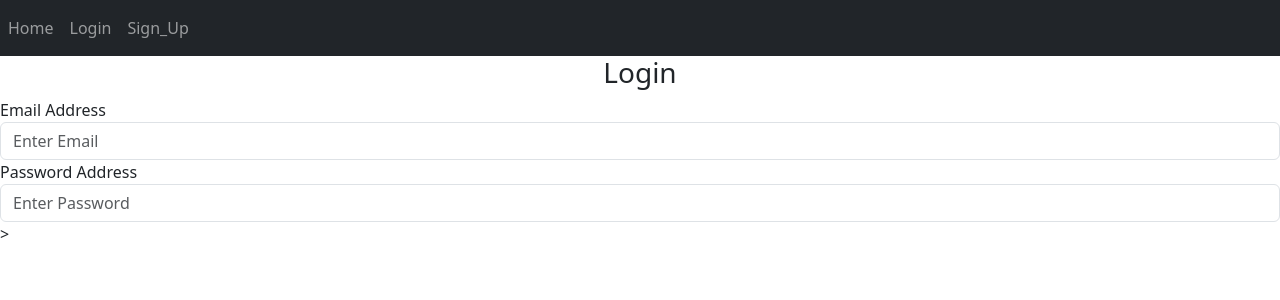
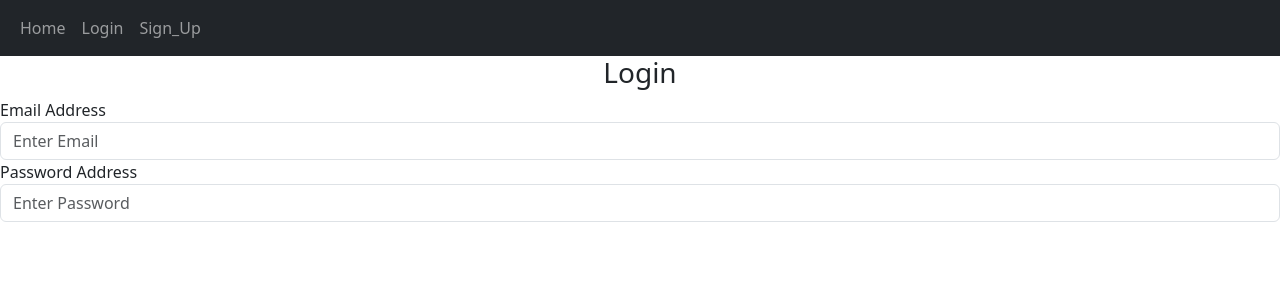
Before and after one commit to kaviyaM019/Blog_flask, a Flask app: page /login in a window 1280 px wide. Shown: the top 300 px of the page. Run offline with Flask 3, Linux system fonts and the light colour scheme.

Commit message:
blog update

```diff
--- a/website/templates/base.html
+++ b/website/templates/base.html
@@ -10,7 +10,7 @@
 </head>
 <body>
   <nav class="navbar navbar-expand-lg navbar-dark bg-dark">
-    <div class="Container-fluid">
+    <div class="container-fluid">
         <button
             class="navbar-toggler"
             type="button"
@@ -29,7 +29,8 @@
     </div>
    </nav>
 
-  <div>{% block content %}{% endblock %}</div>
+
+  <div class="c ontainer">{% block content %}{% endblock %}</div>
   <script src="https://cdn.jsdelivr.net/npm/bootstrap@5.3.3/dist/js/bootstrap.bundle.min.js" integrity="sha384-YvpcrYf0tY3lHB60NNkmXc5s9fDVZLESaAA55NDzOxhy9GkcIdslK1eN7N6jIeHz" crossorigin="anonymous">
 
   </script>
--- a/website/templates/login.html
+++ b/website/templates/login.html
@@ -18,12 +18,12 @@
          name="password"
          class="form-control"
          placeholder="Enter Password"
-          />
+        />
 
 
 
     </div>
-    ></div>
+    </div>
 
 
 </form>
```
